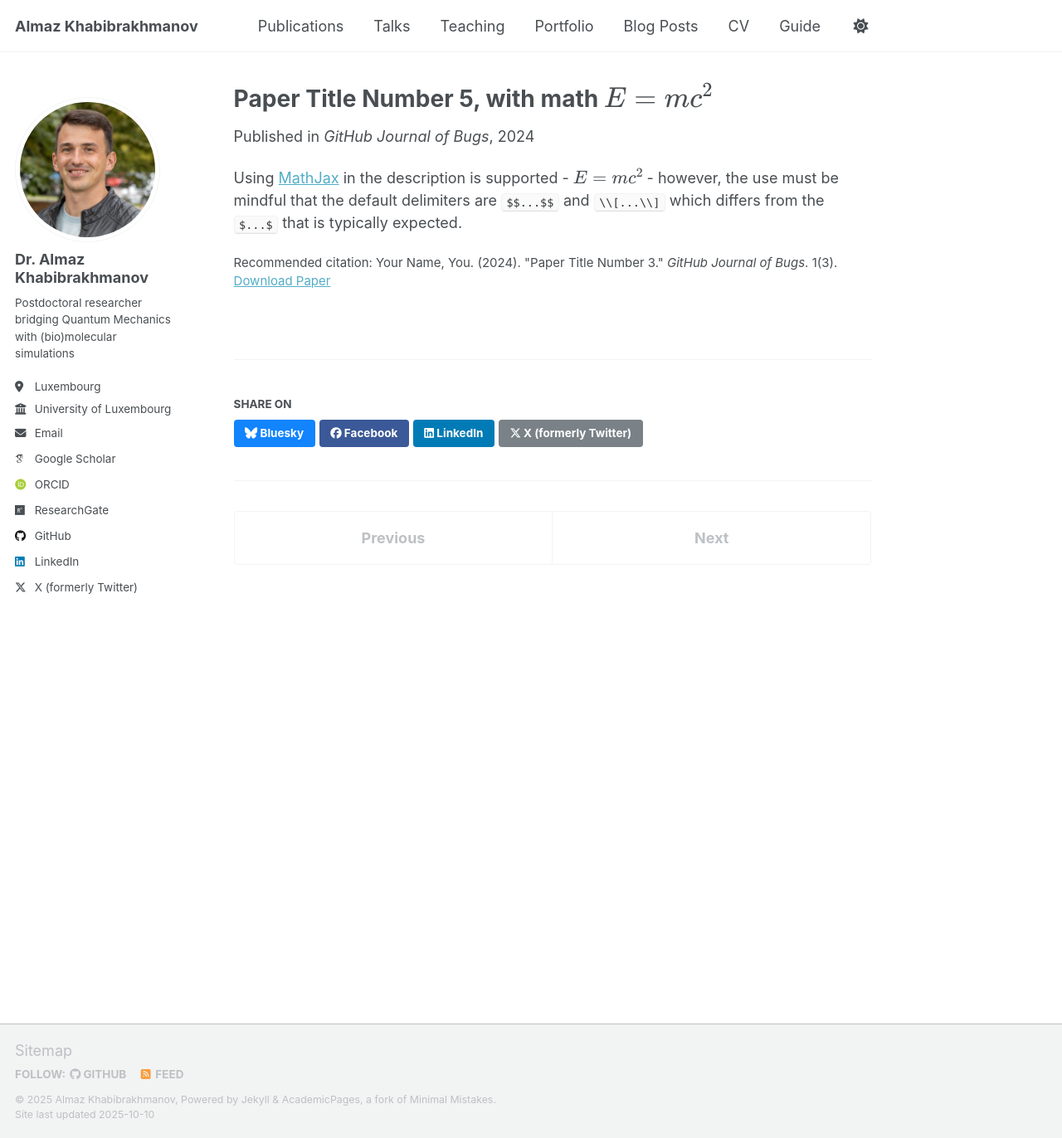
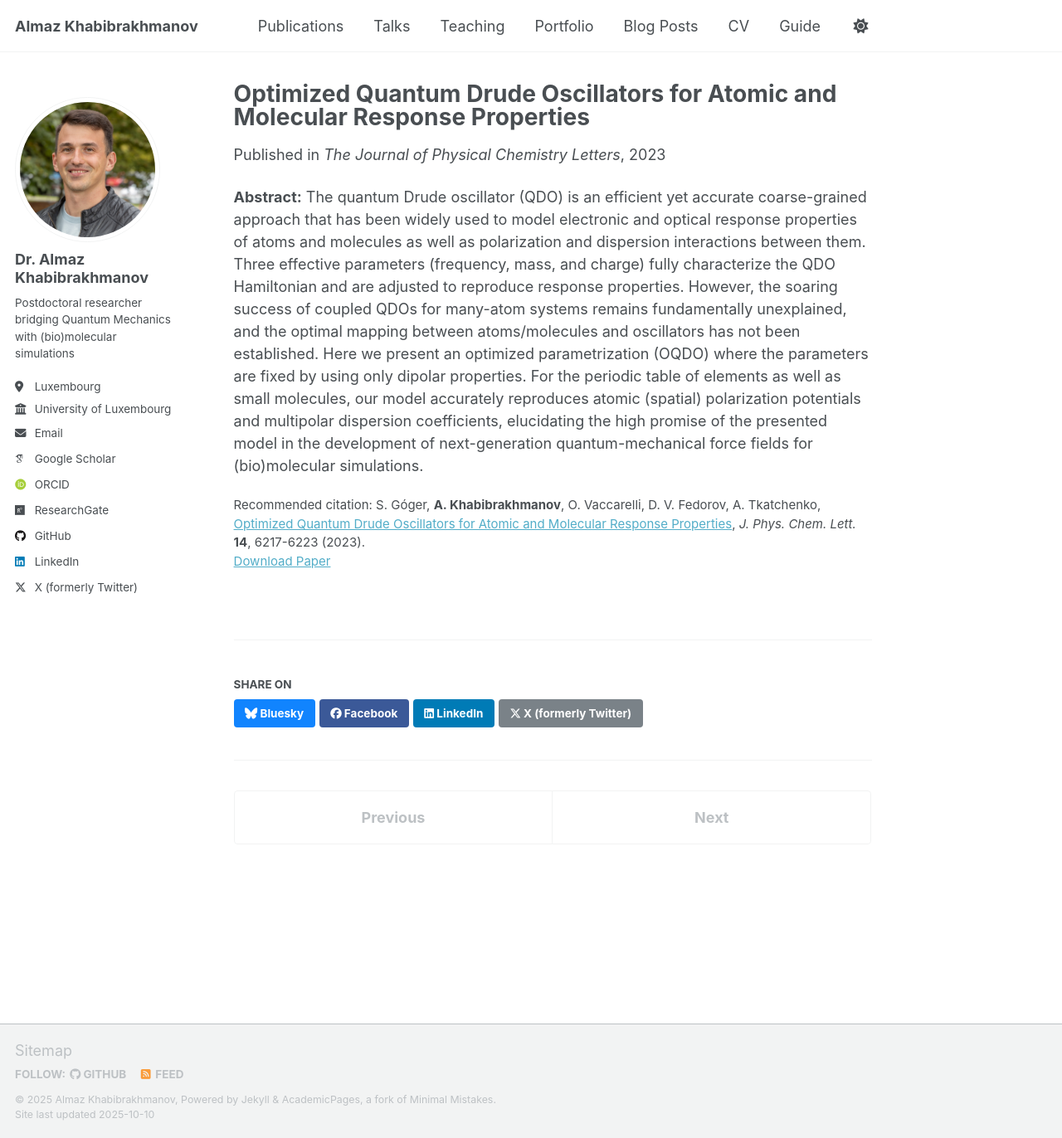
Before and after one commit to almaz-khabibrakhmanov/almaz-khabibrakhmanov.github.io, a Jekyll site: the page built from _publications/2023-Optimized_QDO-JPCL.md, in a window 1280 px wide and 1372 px high. Shown: the whole window at 83% size. Built offline with Jekyll 4.4.1, drawn with Linux system fonts in a browser that asks for light colours; some web fonts are replaced; a script that is not in the unit is left out.

Commit message:
Update 2023-Optimized_QDO-JPCL.md

```diff
--- a/_publications/2023-Optimized_QDO-JPCL.md
+++ b/_publications/2023-Optimized_QDO-JPCL.md
@@ -1,13 +1,13 @@
 ---
-title: "Paper Title Number 5, with math $$E=mc^2$$"
+title: "Optimized Quantum Drude Oscillators for Atomic and Molecular Response Properties"
 collection: publications
-category: conferences
-permalink: /publication/2024-02-17-paper-title-number-4
-excerpt: 'This paper is about a famous math equation, $$E=mc^2$$'
-date: 2024-02-17
-venue: 'GitHub Journal of Bugs'
-paperurl: 'http://academicpages.github.io/files/paper3.pdf'
-citation: 'Your Name, You. (2024). &quot;Paper Title Number 3.&quot; <i>GitHub Journal of Bugs</i>. 1(3).'
+category: manuscripts
+permalink: /publication/2023-Optimized_QDO-JPCL
+excerpt: 'The DFT study of graphene oxide (GO) patterned by pristine graphene nanoroads, where I explored how various GO compositions and nanoroads width and orientations affect electronic properties of this nanostructured material. Similar to fluorinated graphene, the band gap exhibits oscillatory decrease with broadening nanoroads. The emerging edge magnetism suggests possible applications of patterned GO in optoelectronics and spintronics.'
+date: 2023-06-29
+venue: 'The Journal of Physical Chemistry Letters'
+#slidesurl: 'https://doi.org/10.1021/acs.jpclett.3c01221'
+paperurl: 'http://almaz-khabibrakhmanov.github.io/files/papers/2022-Graphene_Oxide-Nanoscale.pdf'
+citation: 'S. Góger, <b>A. Khabibrakhmanov</b>, O. Vaccarelli, D. V. Fedorov, A. Tkatchenko, <a href="https://doi.org/10.1021/acs.jpclett.3c01221">Optimized Quantum Drude Oscillators for Atomic and Molecular Response Properties</a>, <i>J. Phys. Chem. Lett.</i> <b>14</b>, 6217-6223 (2023).'
 ---
-
-Using [MathJax](https://www.mathjax.org/) in the description is supported - $$E=mc^2$$ - however, the use must be mindful that the default delimiters are `$$...$$` and `\\[...\\]` which differs from the `$...$` that is typically expected.
+<b>Abstract:</b> The quantum Drude oscillator (QDO) is an efficient yet accurate coarse-grained approach that has been widely used to model electronic and optical response properties of atoms and molecules as well as polarization and dispersion interactions between them. Three effective parameters (frequency, mass, and charge) fully characterize the QDO Hamiltonian and are adjusted to reproduce response properties. However, the soaring success of coupled QDOs for many-atom systems remains fundamentally unexplained, and the optimal mapping between atoms/molecules and oscillators has not been established. Here we present an optimized parametrization (OQDO) where the parameters are fixed by using only dipolar properties. For the periodic table of elements as well as small molecules, our model accurately reproduces atomic (spatial) polarization potentials and multipolar dispersion coefficients, elucidating the high promise of the presented model in the development of next-generation quantum-mechanical force fields for (bio)molecular simulations.
```
